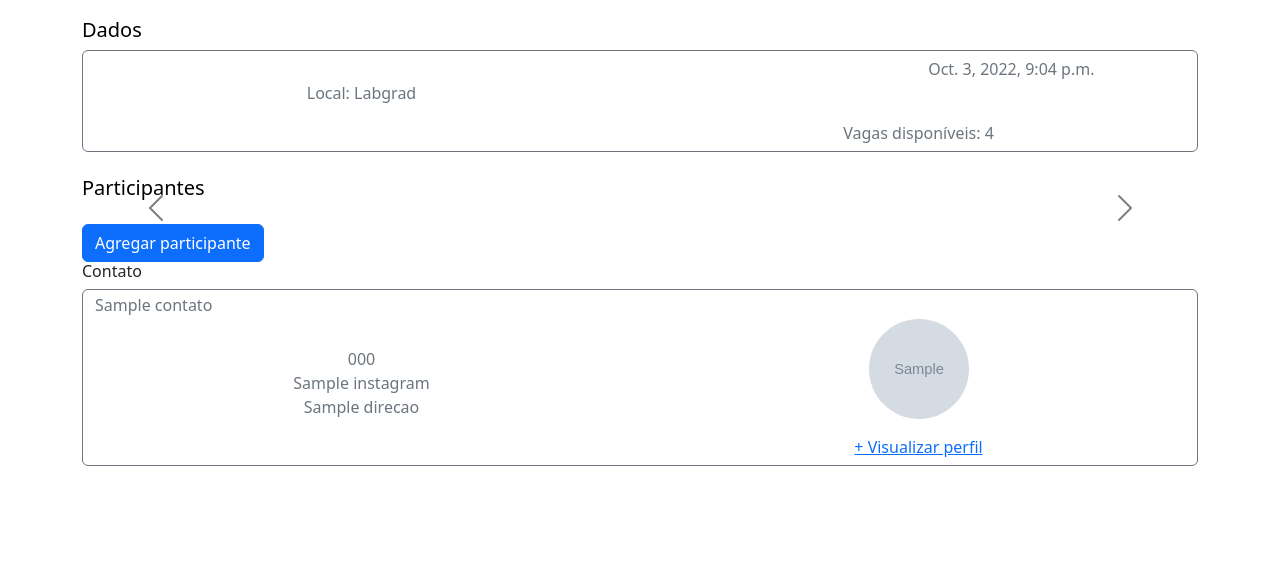
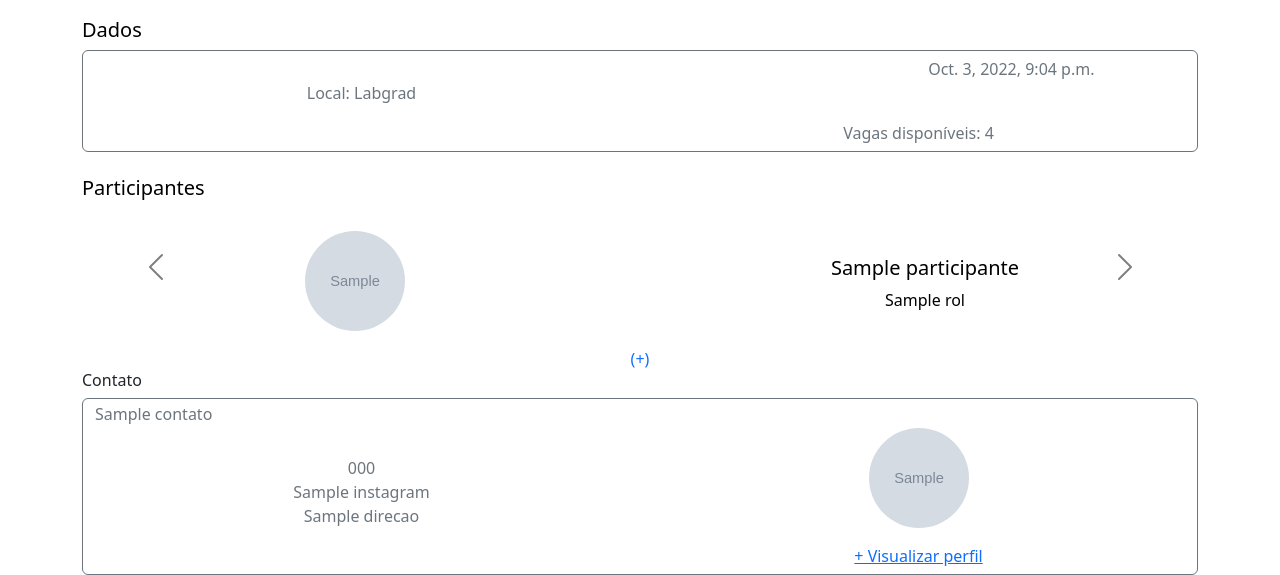
Before and after one commit to magrcruz/PSIU, a Django app: template templates/psiu/info_estudos.html in a window 1280 px wide. Shown: the part 256-831 px from the top of the page. Before the commit the page ends 722 px from the top, so only its background shows below. Run offline with Django 3.2, Linux system fonts and the light colour scheme; data comes from the database, SQL or seed files in the repository; both versions use the stored data as it was after the commit; tables that the repository leaves empty hold one stand-in row (values such as "Sample post"); the template is opened without the code that fills it: values that come from a table or form of the project are taken from there, most other values are stand-ins (such as "Sample title", 1, 10 or a date in 2020); grey boxes marked "Sample" are stand-in pictures; some libraries are stand-ins or nearby versions.

Commit message:
Participantes no grupo de estudos

```diff
--- a/templates/psiu/info_estudos.html
+++ b/templates/psiu/info_estudos.html
@@ -3,12 +3,8 @@
 <img src="https://media.discordapp.net/attachments/1004623388758777966/1019419539966013521/unknown.png" class="mx-auto d-block rounded-circle position-absolute top-100 start-50 translate-middle" height="100" width="100" style="margin-top:23px">
 {% endblock %}
 {% block content %}
-
 <!doctype html>
-
-
 <p class="text-center">{{grupo.adicionais}}</p>
-
 <div class = "" style = "color: rgba(0,0,0,1)">
     <h5>Dados</h5>
     <div class="row">
@@ -49,34 +45,77 @@
         <div id="carouselExampleControls" class="carousel slide text-center carousel-dark" data-bs-ride="carousel">
             <div class="carousel-inner" id="participantes">
                 <!--Filled with js-->
+                <div style="display: None;">
+                    {% for p in participantes %}
+                    <div class="participante">
+                        <div class="col col-sm">
+                            <img src="{{p.image}}" class="rounded-circle" height="100" width="100" style="margin-top:23px">
                         </div>
-            <button class="carousel-control-prev" type="button" data-bs-target="#carouselExampleControls" data-bs-slide="prev">
+                        <div class="col  col-sm">
+                            <br><br>
+                            <h5>{{p.nome}}</h5>
+                            <p>{{p.rol}}</p>
+                        </div>
+                    </div>
+                    {% endfor %}
+                </div>
+
+            </div>
+            <button class="carousel-control-prev d-none d-xl-block" type="button" data-bs-target="#carouselExampleControls" data-bs-slide="prev">
                 <span class="carousel-control-prev-icon" aria-hidden="true"></span>
                 <span class="visually-hidden">Previous</span>
             </button>
-            <button class="carousel-control-next" type="button" data-bs-target="#carouselExampleControls" data-bs-slide="next">
+            <button class="carousel-control-next d-none d-xl-block" type="button" data-bs-target="#carouselExampleControls" data-bs-slide="next">
                 <span class="carousel-control-next-icon" aria-hidden="true"></span>
                 <span class="visually-hidden">Next</span>
             </button>
         </div>
+
     </div>
+            <!-- Button trigger modal -->
+            <div class="row text-center">
+                <br>
+                <a href="" type="button" style="text-decoration: none;" data-bs-toggle="modal" data-bs-target="#exampleModal">
+                    (+)
+                </a>
+            </div>
+    <script>
+        var p = document.getElementsByClassName("participante");
+        console.log("Se obtuvieron", p.length, "participantes")
+        place = document.getElementById("participantes");
+        place.innerHtml = ""
+        let active = true
+        let newSlide = null;
+        let newRow  = null;
+        let nParticipantes = p.length
+        for(let i=0;i<nParticipantes;i++){
+            console.log(i%2);
+            if(!(i%2)){
+                console.log("create new slide")
+                newSlide = document.createElement('div');
+                newSlide.classList.add("carousel-item");
+                if (active) newSlide.classList.add("active");
+                active = false
+                newRow = document.createElement('div');
+                newRow.classList.add("row");
+                newSlide.appendChild(newRow);
+                place.appendChild(newSlide)
+            }
+            //newRow.appendChild(p[i]);
+            newRow.innerHTML += p[i].innerHTML
+        }
+    </script>
     {% else %}
     Ainda não há participantes.
     {% endif  %}
     <!--Contato esta em base.html-->
 </div>
 
-<!-- Button trigger modal -->
-<button type="button" class="btn btn-primary" data-bs-toggle="modal" data-bs-target="#exampleModal">
-    Agregar participante
-</button>
-
 <!-- Modal -->
 <div class="modal fade" id="exampleModal" tabindex="-1" aria-labelledby="exampleModalLabel" aria-hidden="true">
     <div class="modal-dialog">
         <form class="modal-content" method="post">
             {% csrf_token %}
-
             <div class="modal-header">
                 <h1 class="modal-title fs-5" id="exampleModalLabel">Agregar participante</h1>
                 <button type="button" class="btn-close" data-bs-dismiss="modal" aria-label="Close"></button>
@@ -92,59 +131,4 @@
     </div>
 </div>
 
-  <script defer>
-    //MyJs
-    function newParticipante(p){
-        return String.raw`
-        <div class="participante">
-            <div class="col"></div>
-            <div class="col">
-                <img src="${p.image}" class="rounded-circle" height="100" width="100" style="margin-top:23px">
-            </div>
-            <div class="col">
-                <br><br>
-                <h5>${p.nome}</h5>
-                <p>${p.rol}</p>
-            </div>
-            <div class="col"></div>
-        </div>
-        `
-    }
-    function newSlide(carouselItems, isActive = ""){
-        return String.raw`
-        <div class="carousel-item">
-            <div class="row" ${isActive}>
-                ${carouselItems}
-            </div>
-        </div>`
-    }
-
-    function buidCarouselContent(){
-        let outputParticipantes = ""
-        let slideItems = ""
-        let active = "active"
-        let i = 0;
-        for (p in  {{participantes| safe }}){
-            slideItems += newParticipante(p)
-            if (!(i %2)){
-                if(slideItems){
-                    outputParticipantes +=newSlide(slideItems,active)
-                    slideItems = ""
-                    active = ""
-                }
-                i++
-            }
-        }
-        if(slideItems){
-            outputParticipantes +=newSlide(slideItems)
-            slideItems = ""
-        }
-        document.getElementById("participantes").innerHTML = outputParticipantes
-    }
-
-    buidCarouselContent()
-
-
-</script>
-
 {% endblock  %}
```
Also changed, not shown: db.sqlite3. Lines whose indentation alone changed are shown as unchanged.
